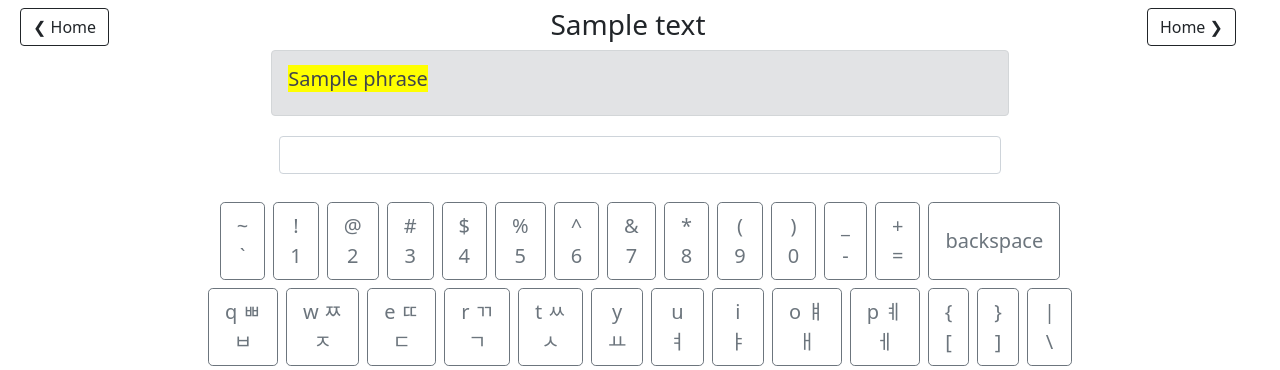
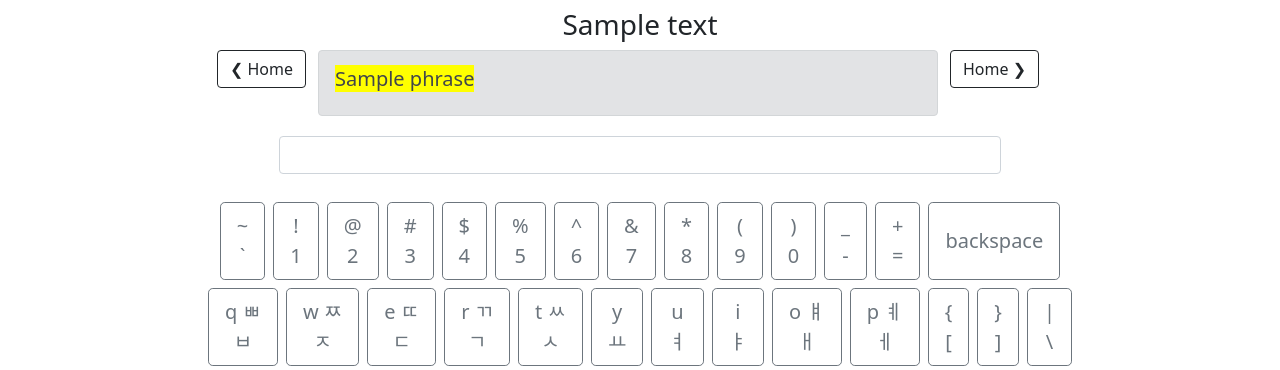
Before and after one commit to kli19/Korean-Typing-Practice, a Flask app: template templates/practice.html in a window 1280 px wide. Shown: the part 56-426 px from the top of the page. Run offline with Flask 2, Linux system fonts and the light colour scheme; the template is opened without the code that fills it: most values are stand-ins (such as "Sample title", 1, 10 or a date in 2020); parts of the project's set-up code (start-up, migrations or seed data) failed here and were passed over; some libraries are stand-ins or nearby versions.

Commit message:
move prev next buttons

```diff
--- a/templates/practice.html
+++ b/templates/practice.html
@@ -19,20 +19,18 @@
 {% block content %}
 <div class="container-fluid p-1">
   <div class="row p-1 mx">
+    <div class="row mx-auto">
+      <div class="col-8 mx-auto"> <h3 class="text-center"> {{text["title_kor"]}} </h3> </div>
+    </div>
     <div class="row">
+    <div class="col-3">
       {% if prev %}
-      <div class="col-2"> <a class="btn btn-outline-dark" href={{prev}}> ❮ Previous </a> </div>
+      <a class="float-end btn btn-outline-dark" href={{prev}}> ❮ Prev </a>
       {% else %}
-      <div class="col-2"> <a class="btn btn-outline-dark" href="/"> ❮ Home </a> </div>
-      {% endif %}
-      <div class="col-8"> <h3 class="text-center"> {{text["title_kor"]}} </h3> </div>
-      {% if next %}
-      <div class="col-2"> <a class="float-end btn btn-outline-dark" href={{next}}> Next ❯ </a> </div>
-      {% else %}
-      <div class="col-2"> <a class="float-end btn btn-outline-dark" href="/"> Home ❯ </a> </div>
+      <a class="float-end btn btn-outline-dark" href="/"> ❮ Home </a>
       {% endif %}
     </div>
-    <div class="col-7 mx-auto alert alert-secondary">
+    <div class="col-6 mx-auto alert alert-secondary">
         {% set count = namespace(value=0) %}
         {% for line in text["text"] %}
          <p class="h5">
@@ -47,6 +45,14 @@
         </p>
         {% endfor %}
     </div>
+    <div class="col-3">
+      {% if next %}
+      <a class="btn btn-outline-dark" href={{next}}> Next ❯ </a>
+      {% else %}
+      <a class="btn btn-outline-dark" href="/"> Home ❯ </a>
+      {% endif %}
+    </div>
+  </div>
   </div>
 
     <form class="row g-3">
```
